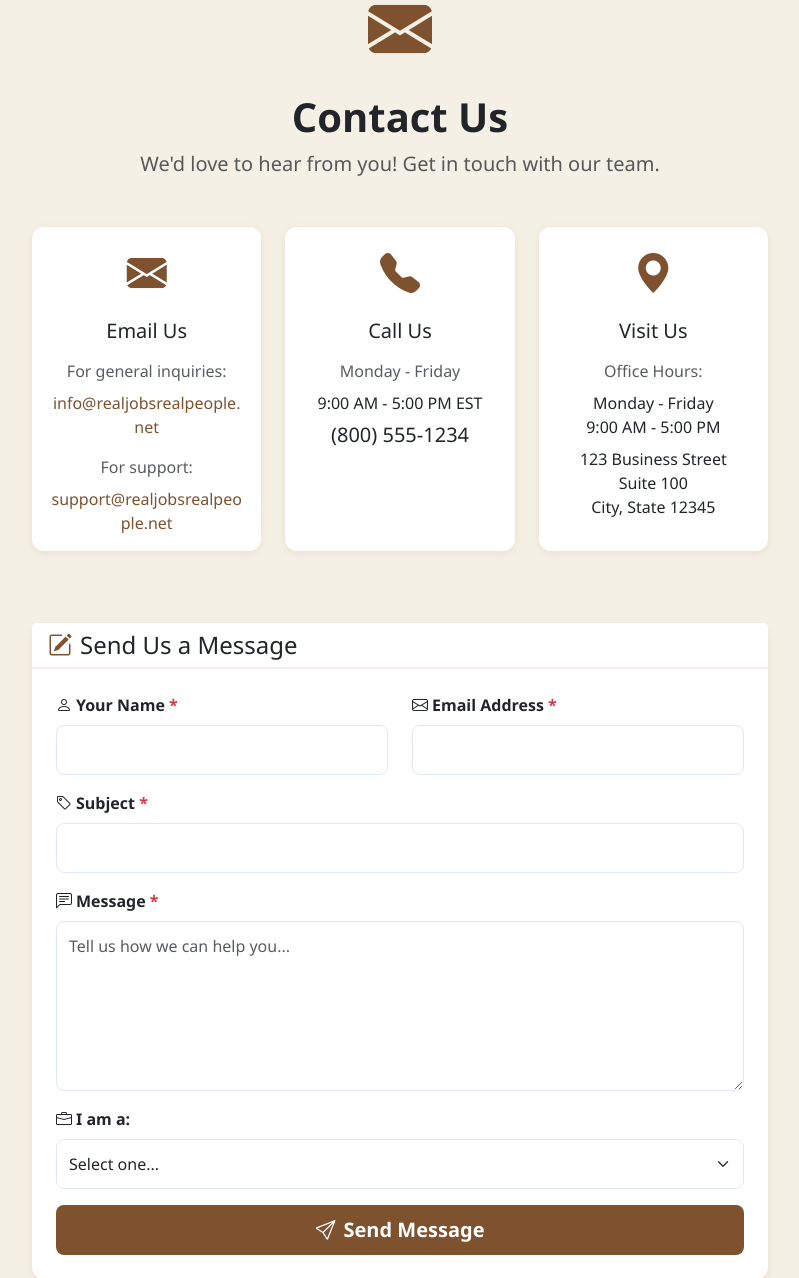
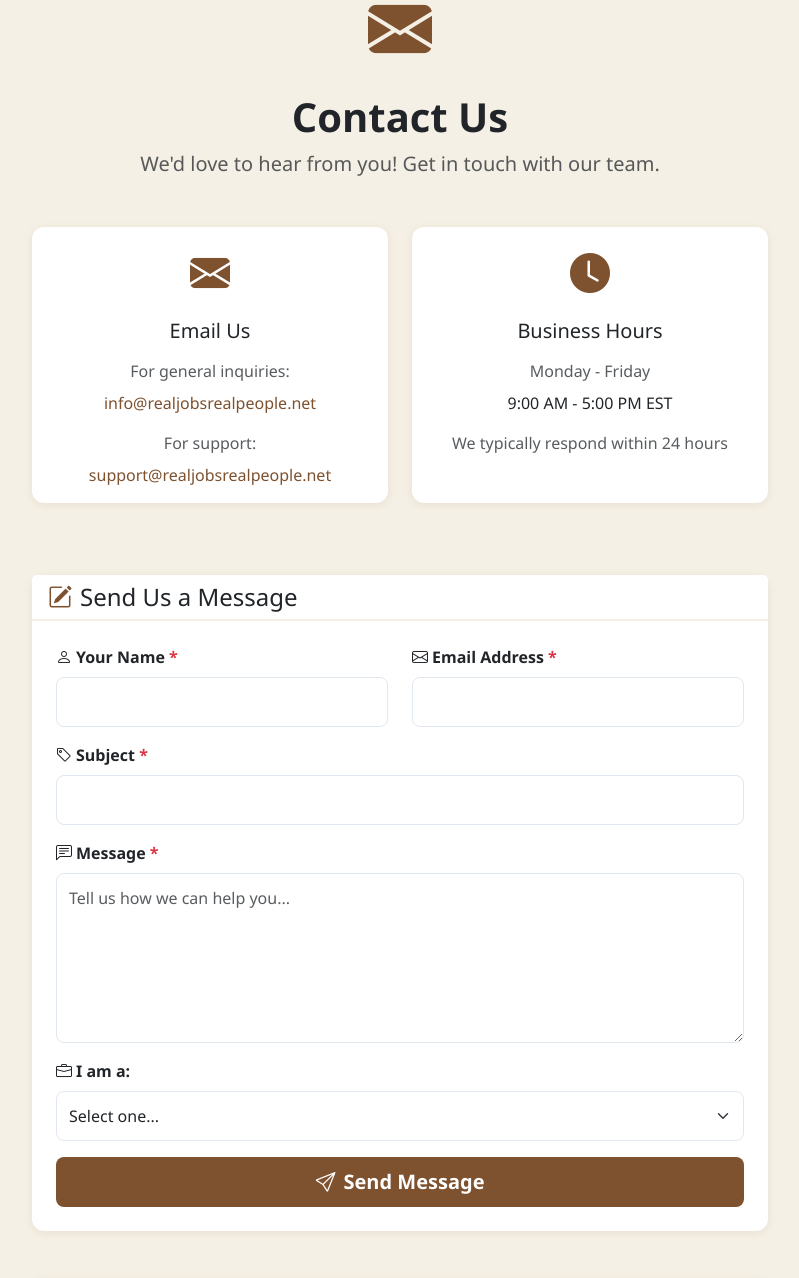
Before and after one commit to mfish324/Job-Board, a Django app: page /contact/ in a window 1280 px wide. Shown: the part 184-1462 px from the top of the page, without its empty margins (240-1039 px from the left). Run offline with Django 5.2, Linux system fonts and the light colour scheme.

Commit message:
Remove Visit Us card from contact page
Replace with Business Hours card, keeping Email Us card

🤖 Generated with [Claude Code](https://claude.com/claude-code)

Co-Authored-By: Claude Opus 4.5 <noreply@anthropic.com>

```diff
--- a/jobs/templates/jobs/contact.html
+++ b/jobs/templates/jobs/contact.html
@@ -14,8 +14,8 @@
             </div>
 
             <!-- Contact Information Cards -->
-            <div class="row mb-5">
-                <div class="col-md-4 mb-4">
+            <div class="row mb-5 justify-content-center">
+                <div class="col-md-6 mb-4">
                     <div class="card h-100 text-center">
                         <div class="card-body">
                             <i class="bi bi-envelope-fill text-primary" style="font-size: 2.5rem;"></i>
@@ -32,32 +32,14 @@
                     </div>
                 </div>
 
-                <div class="col-md-4 mb-4">
+                <div class="col-md-6 mb-4">
                     <div class="card h-100 text-center">
                         <div class="card-body">
-                            <i class="bi bi-telephone-fill text-primary" style="font-size: 2.5rem;"></i>
-                            <h5 class="mt-3 mb-3">Call Us</h5>
+                            <i class="bi bi-clock-fill text-primary" style="font-size: 2.5rem;"></i>
+                            <h5 class="mt-3 mb-3">Business Hours</h5>
                             <p class="text-muted mb-2">Monday - Friday</p>
                             <p class="mb-2">9:00 AM - 5:00 PM EST</p>
-                            <a href="tel:+18005551234" class="text-decoration-none h5">
-                                (800) 555-1234
-                            </a>
-                        </div>
-                    </div>
-                </div>
-
-                <div class="col-md-4 mb-4">
-                    <div class="card h-100 text-center">
-                        <div class="card-body">
-                            <i class="bi bi-geo-alt-fill text-primary" style="font-size: 2.5rem;"></i>
-                            <h5 class="mt-3 mb-3">Visit Us</h5>
-                            <p class="text-muted mb-2">Office Hours:</p>
-                            <p class="mb-2">Monday - Friday<br>9:00 AM - 5:00 PM</p>
-                            <address class="mb-0">
-                                123 Business Street<br>
-                                Suite 100<br>
-                                City, State 12345
-                            </address>
+                            <p class="text-muted mt-3 mb-0">We typically respond within 24 hours</p>
                         </div>
                     </div>
                 </div>
```
